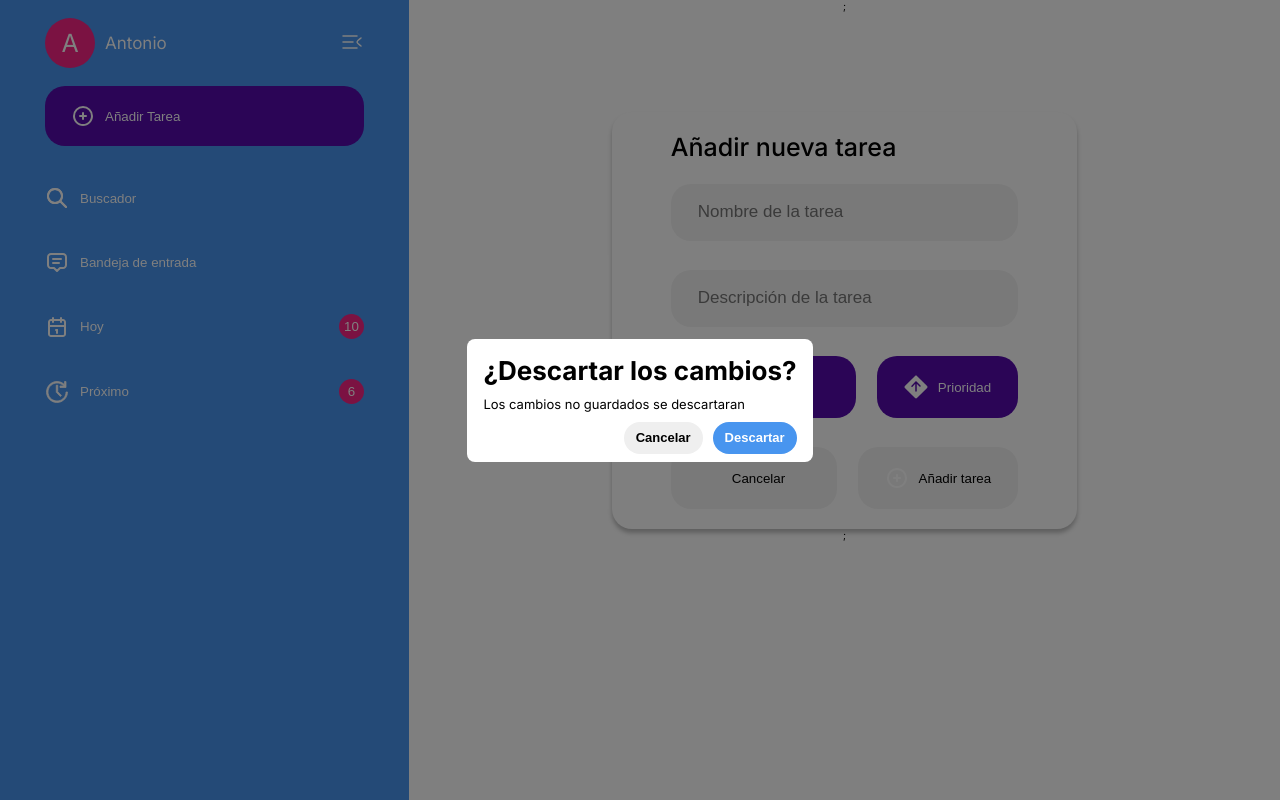
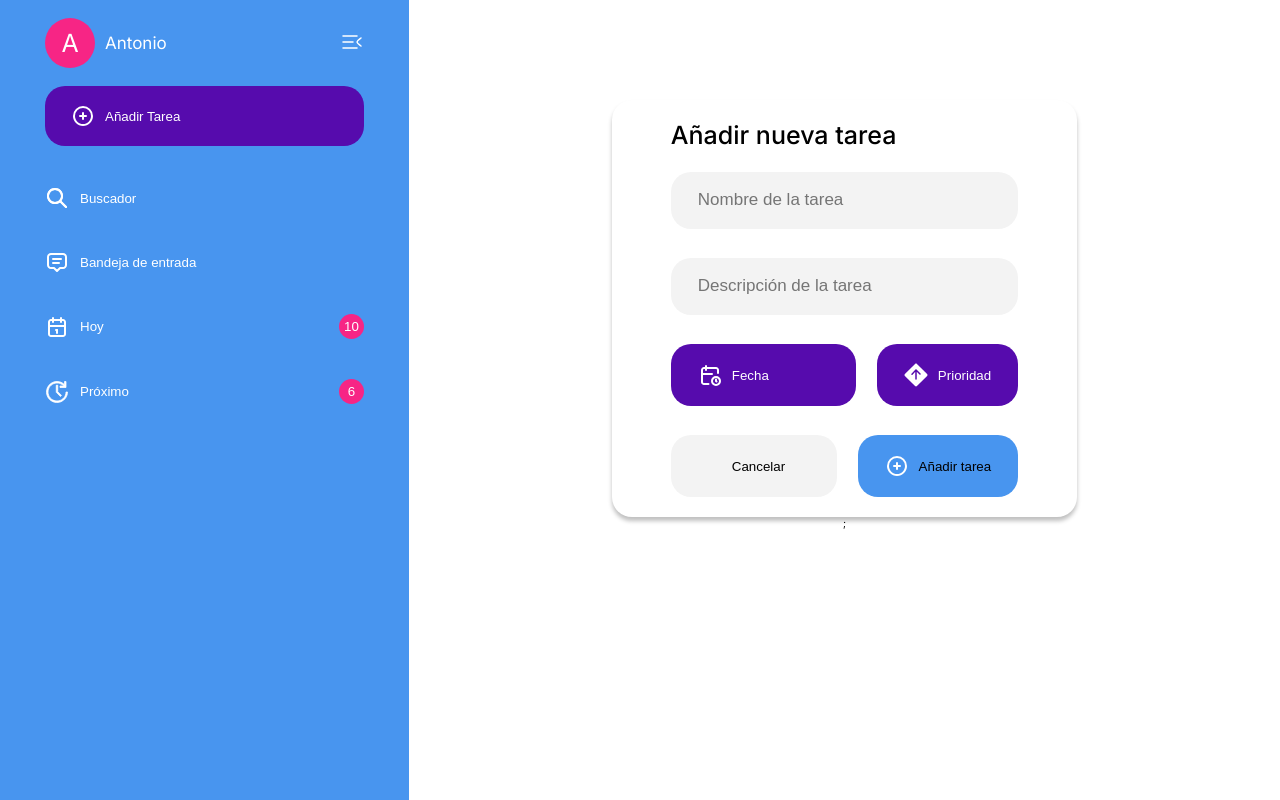
Before and after one commit to anavarro81/todoist-little, a React (Vite) app: page / in a window 1280 px wide. Built offline with nearby package versions, Linux system fonts and the light colour scheme.

Commit message:
se cambia el color de agregar tarea a azul

```diff
--- a/src/components/NewTaskWindow/NewTaskWindow.module.css
+++ b/src/components/NewTaskWindow/NewTaskWindow.module.css
@@ -110,3 +110,7 @@ input::placeholder {
 .relative {
   position: relative;
 }
+
+.newTask {
+  background-color: var(--main-color) !important;
+}
--- a/src/components/NewTaskWindow/NewTaskWindow.tsx
+++ b/src/components/NewTaskWindow/NewTaskWindow.tsx
@@ -41,7 +41,7 @@ const NewTaskWindow = () => {
   /* Confirmation Modal */
 
   // Toggle Confirm modal
-  const [showConfirmModal, setShowConfirmModal] = useState(true);
+  const [showConfirmModal, setShowConfirmModal] = useState(false);
 
   const closeConfirmModal = () => {
     setShowConfirmModal(false);
@@ -107,6 +107,8 @@ const NewTaskWindow = () => {
     // Cierra la lista despues de haber seleccionado una prioridad.
     togglePrioritySelect();
   };
+
+  const createTask = () => {};
 
   return (
     isVisible && (
@@ -192,7 +194,7 @@ const NewTaskWindow = () => {
                 <span>Cancelar </span>
               </button>
 
-              <button type="submit">
+              <button type="submit" className={styles.newTask}>
                 {<Icons name="Add" />}
                 Añadir tarea
               </button>
```
